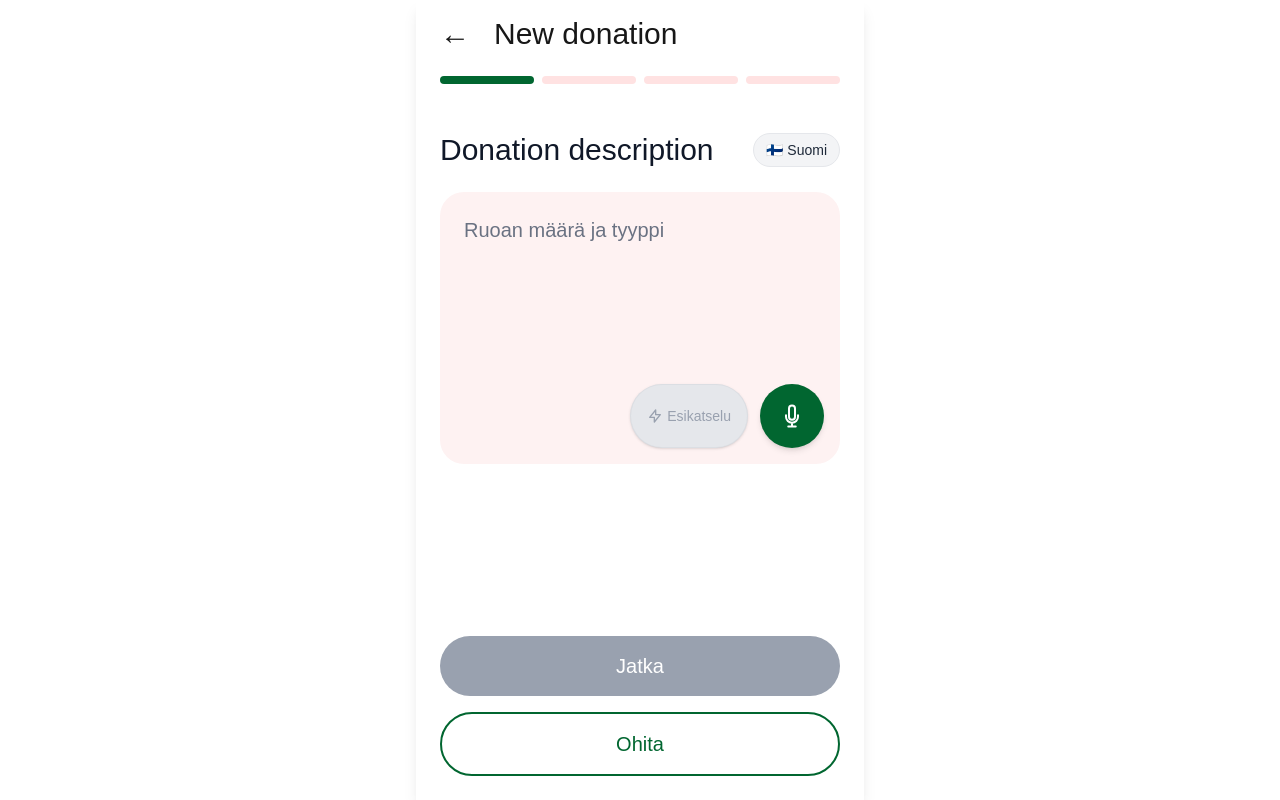
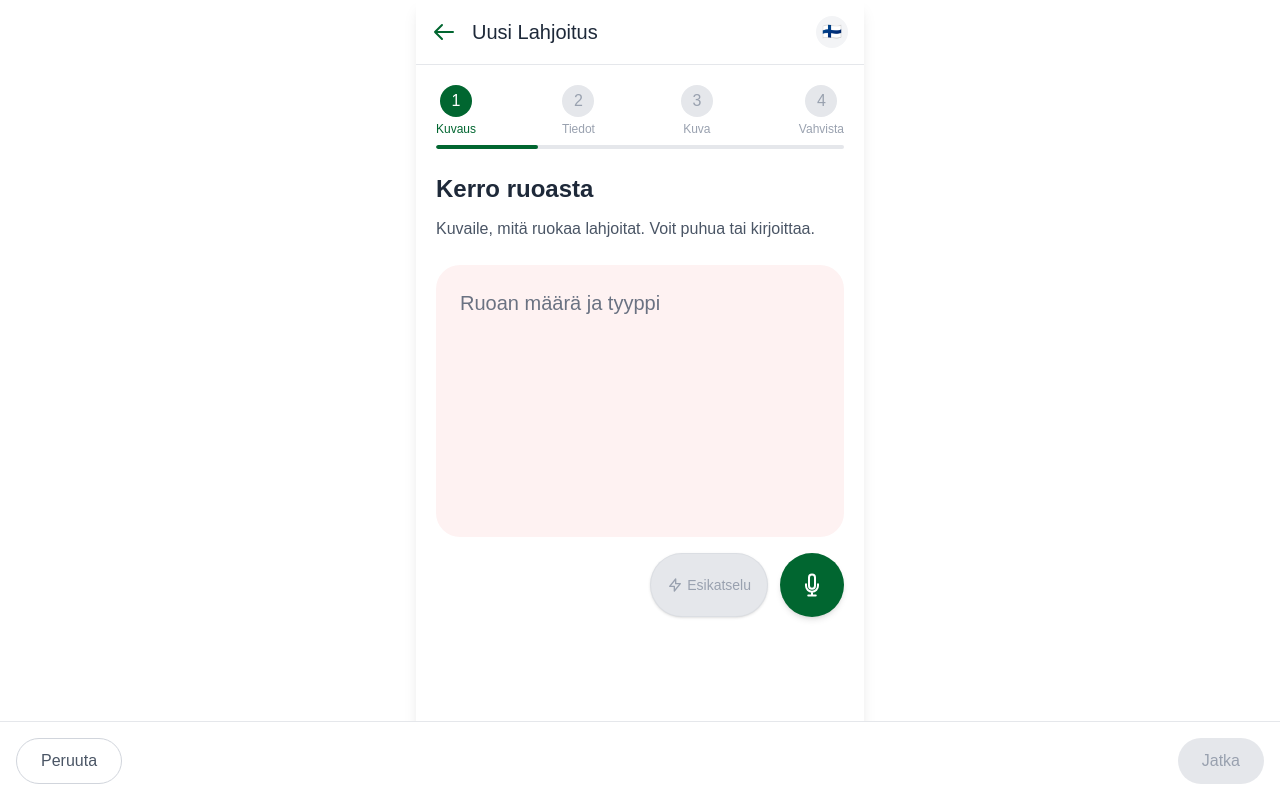
Before and after one commit to rhiday/zipli-web-app, a Next.js app: page /new-donation in a window 1280 px wide. Built offline with nearby package versions, Linux system fonts and the light colour scheme.

Commit message:
Replace Web Speech API with OpenAI Whisper API for voice-to-text

```diff
--- /dev/null
+++ b/src/app/api/speech-to-text/route.ts
@@ -0,0 +1,52 @@
+import { NextResponse } from 'next/server';
+import OpenAI from 'openai';
+import { writeFile } from 'fs/promises';
+import { join } from 'path';
+import { tmpdir } from 'os';
+import { v4 as uuidv4 } from 'uuid';
+import { createReadStream } from 'fs';
+
+// Initialize OpenAI client
+const openai = new OpenAI({
+  apiKey: process.env.OPENAI_API_KEY,
+});
+
+export async function POST(request: Request) {
+  try {
+    const formData = await request.formData();
+    const audioFile = formData.get('audio') as File;
+    const language = formData.get('language') as string || 'fi';
+
+    if (!audioFile) {
+      return NextResponse.json(
+        { error: 'Audio file is required' },
+        { status: 400 }
+      );
+    }
+
+    // Save the audio file temporarily
+    const bytes = await audioFile.arrayBuffer();
+    const buffer = Buffer.from(bytes);
+
+    // Create a temporary file with a unique name
+    const tempFilePath = join(tmpdir(), `${uuidv4()}.webm`);
+    await writeFile(tempFilePath, buffer);
+
+    // Call OpenAI Whisper API
+    const transcription = await openai.audio.transcriptions.create({
+      file: createReadStream(tempFilePath),
+      model: "whisper-1",
+      language: language === 'fi-FI' ? 'fi' : 'en',
+    });
+
+    return NextResponse.json({
+      text: transcription.text
+    });
+  } catch (error) {
+    console.error('Error in speech-to-text API:', error);
+    return NextResponse.json(
+      { error: 'Failed to transcribe audio' },
+      { status: 500 }
+    );
+  }
+}
--- a/src/app/new-donation/page.tsx
+++ b/src/app/new-donation/page.tsx
@@ -2,161 +2,120 @@
 
 import Link from "next/link";
 import Image from "next/image";
-import { useState, useEffect } from "react";
+import { useState, useEffect, useRef } from "react";
 import { useRouter } from "next/navigation";
-
-// Type declarations for the Web Speech API
-interface SpeechRecognitionEvent extends Event {
-  results: SpeechRecognitionResultList;
-  resultIndex: number;
-  error: any;
-}
-
-interface SpeechRecognitionResultList {
-  length: number;
-  item(index: number): SpeechRecognitionResult;
-  [index: number]: SpeechRecognitionResult;
-}
-
-interface SpeechRecognitionResult {
-  length: number;
-  item(index: number): SpeechRecognitionAlternative;
-  [index: number]: SpeechRecognitionAlternative;
-  isFinal: boolean;
-}
-
-interface SpeechRecognitionAlternative {
-  transcript: string;
-  confidence: number;
-}
-
-interface SpeechRecognition extends EventTarget {
-  continuous: boolean;
-  interimResults: boolean;
-  lang: string;
-  start(): void;
-  stop(): void;
-  abort(): void;
-  onresult: (event: SpeechRecognitionEvent) => void;
-  onerror: (event: SpeechRecognitionEvent) => void;
-  onstart: (event: Event) => void;
-  onend: (event: Event) => void;
-}
-
-// Add type declaration for window
-declare global {
-  interface Window {
-    SpeechRecognition?: new () => SpeechRecognition;
-    webkitSpeechRecognition?: new () => SpeechRecognition;
-  }
-}
 
 export default function NewDonation() {
   const router = useRouter();
   const [description, setDescription] = useState("");
   const [isListening, setIsListening] = useState(false);
-  const [speechRecognition, setSpeechRecognition] = useState<SpeechRecognition | null>(null);
   const [language, setLanguage] = useState<'en-US' | 'fi-FI'>('fi-FI'); // Default to Finnish
   const [summaryPoints, setSummaryPoints] = useState<string[]>([]);
   const [showSummary, setShowSummary] = useState(false);
   const [isSummarizing, setIsSummarizing] = useState(false);
 
-  // Initialize speech recognition with the selected language
-  const initSpeechRecognition = (lang: string) => {
-    if (typeof window !== 'undefined') {
-      const SpeechRecognitionAPI = window.SpeechRecognition || window.webkitSpeechRecognition;
+  // For audio recording
+  const mediaRecorderRef = useRef<MediaRecorder | null>(null);
+  const audioChunksRef = useRef<Blob[]>([]);
+  const [isRecording, setIsRecording] = useState(false);
+  const [recordingError, setRecordingError] = useState<string | null>(null);
 
-      if (SpeechRecognitionAPI) {
-        // Stop any existing speech recognition
-        if (speechRecognition) {
-          speechRecognition.stop();
-          setIsListening(false);
-        }
+  // Start recording audio
+  const startRecording = async () => {
+    try {
+      // Reset any previous errors
+      setRecordingError(null);
+      audioChunksRef.current = [];
 
-        const recognition = new SpeechRecognitionAPI();
-        recognition.continuous = true;
-        recognition.interimResults = true;
-        recognition.lang = lang;
+      // Get audio permission and start recording
+      const stream = await navigator.mediaDevices.getUserMedia({ audio: true });
+      const mediaRecorder = new MediaRecorder(stream);
 
-        recognition.onstart = () => {
-          setIsListening(true);
-        };
-
-        recognition.onend = () => {
-          setIsListening(false);
-        };
-
-        recognition.onresult = (event: SpeechRecognitionEvent) => {
-          const transcript = Array.from(event.results)
-            .map(result => result[0])
-            .map(result => result.transcript)
-            .join('');
-
-          setDescription(transcript);
-        };
-
-        recognition.onerror = (event: SpeechRecognitionEvent) => {
-          console.error('Speech recognition error', event.error);
-          setIsListening(false);
-        };
-
-        setSpeechRecognition(recognition);
-      }
+      mediaRecorder.ondataavailable = (event) => {
+        if (event.data.size > 0) {
+          audioChunksRef.current.push(event.data);
         }
       };
 
-  // Initialize speech recognition on component mount
-  useEffect(() => {
-    initSpeechRecognition(language);
+      mediaRecorder.onstop = async () => {
+        setIsRecording(false);
 
-    // Cleanup on unmount
-    return () => {
-      if (speechRecognition) {
-        speechRecognition.stop();
+        if (audioChunksRef.current.length > 0) {
+          await processAudio();
         }
       };
-  }, [language]); // Re-initialize when language changes
 
-  // Add a timer to limit recording to 1 minute
-  useEffect(() => {
-    let timer: NodeJS.Timeout | null = null;
+      // Set a timer to stop recording after 1 minute
+      setTimeout(() => {
+        if (mediaRecorder.state === 'recording') {
+          mediaRecorder.stop();
+        }
+      }, 60000); // 60 seconds
 
-    if (isListening) {
-      // Set a timer to stop recording after 1 minute
-      timer = setTimeout(() => {
-        if (speechRecognition && isListening) {
-          speechRecognition.stop();
-          // After stopping, generate the summary if there's text
-          if (description.trim()) {
-            generateSummaryWithGPT(description);
+      mediaRecorder.start();
+      mediaRecorderRef.current = mediaRecorder;
+      setIsRecording(true);
+
+    } catch (error) {
+      console.error('Error starting recording:', error);
+      setRecordingError('Could not access microphone. Please check permissions.');
+      setIsRecording(false);
+    }
+  };
+
+  // Stop recording audio
+  const stopRecording = () => {
+    if (mediaRecorderRef.current && mediaRecorderRef.current.state === 'recording') {
+      mediaRecorderRef.current.stop();
+    }
+  };
+
+  // Process the recorded audio
+  const processAudio = async () => {
+    if (audioChunksRef.current.length === 0) return;
+
+    try {
+      // Create a blob from the audio chunks
+      const audioBlob = new Blob(audioChunksRef.current, { type: 'audio/webm' });
+
+      // Create a FormData object to send the audio file
+      const formData = new FormData();
+      formData.append('audio', audioBlob, 'recording.webm');
+      formData.append('language', language);
+
+      // Send the audio to our API endpoint
+      const response = await fetch('/api/speech-to-text', {
+        method: 'POST',
+        body: formData,
+      });
+
+      if (!response.ok) {
+        throw new Error('Failed to transcribe audio');
+      }
+
+      const data = await response.json();
+
+      // Update the description with the transcribed text
+      if (data.text) {
+        setDescription(prev => prev ? `${prev} ${data.text}` : data.text);
+
+        // Generate summary automatically
+        if (data.text.trim()) {
+          generateSummaryWithGPT(data.text.trim());
         }
       }
-      }, 60000); // 60 seconds = 1 minute
-    }
-
-    // Clear the timer if listening stops before the time limit
-    return () => {
-      if (timer) {
-        clearTimeout(timer);
+    } catch (error) {
+      console.error('Error processing audio:', error);
+      setRecordingError('Error processing the recording. Please try again.');
     }
   };
-  }, [isListening, speechRecognition, description]);
 
-  const toggleListening = () => {
-    if (!speechRecognition) {
-      alert('Speech recognition is not supported in your browser.');
-      return;
-    }
-
-    if (isListening) {
-      speechRecognition.stop();
-      // After stopping, generate the summary if there's text
-      if (description.trim()) {
-        generateSummaryWithGPT(description);
-      }
+  // Toggle recording state
+  const toggleRecording = () => {
+    if (isRecording) {
+      stopRecording();
     } else {
-      speechRecognition.start();
-      setShowSummary(false);
+      startRecording();
     }
   };
 
@@ -231,38 +190,62 @@ export default function NewDonation() {
   };
 
   return (
-    <div className="flex flex-col min-h-screen bg-white p-6 pt-4">
-      {/* Header with back button */}
-      <header className="flex items-center mb-6">
-        <Link href="/" className="mr-6">
-          <div className="text-3xl">←</div>
+    <main className="flex flex-col min-h-screen">
+      {/* Header */}
+      <header className="bg-white border-b border-gray-200 p-4 flex items-center justify-between">
+        <div className="flex items-center">
+          <Link href="/" className="text-green-800 mr-4">
+            <svg xmlns="http://www.w3.org/2000/svg" fill="none" viewBox="0 0 24 24" stroke="currentColor" className="w-6 h-6">
+              <path strokeLinecap="round" strokeLinejoin="round" strokeWidth={2} d="M10 19l-7-7m0 0l7-7m-7 7h18" />
+            </svg>
           </Link>
-        <h1 className="text-3xl font-medium">New donation</h1>
+          <h1 className="text-xl font-medium text-gray-800">
+            {language === 'fi-FI' ? 'Uusi Lahjoitus' : 'New Donation'}
+          </h1>
+        </div>
+        <button
+          onClick={toggleLanguage}
+          className="flex items-center justify-center rounded-full w-8 h-8 bg-gray-100 text-gray-700 hover:bg-gray-200 transition-colors"
+        >
+          {language === 'fi-FI' ? '🇫🇮' : '🇺🇸'}
+        </button>
       </header>
 
-      {/* Progress stepper */}
-      <div className="flex gap-2 mb-12">
-        <div className="h-2 rounded-full bg-green-800 flex-1"></div>
-        <div className="h-2 rounded-full bg-red-100 flex-1"></div>
-        <div className="h-2 rounded-full bg-red-100 flex-1"></div>
-        <div className="h-2 rounded-full bg-red-100 flex-1"></div>
+      <div className="flex-grow flex flex-col p-5 pb-24">
+        {/* Step indicator */}
+        <div className="mb-6">
+          <div className="flex items-center justify-between">
+            <div className="flex flex-col items-center">
+              <div className="w-8 h-8 bg-green-800 text-white rounded-full flex items-center justify-center font-medium">1</div>
+              <span className="text-xs mt-1 text-green-800 font-medium">
+                {language === 'fi-FI' ? 'Kuvaus' : 'Description'}
+              </span>
+            </div>
+            {Array.from({ length: 3 }).map((_, i) => (
+              <div key={i} className="flex flex-col items-center">
+                <div className="w-8 h-8 bg-gray-200 text-gray-400 rounded-full flex items-center justify-center font-medium">{i + 2}</div>
+                <span className="text-xs mt-1 text-gray-400">
+                  {i === 0 && (language === 'fi-FI' ? 'Tiedot' : 'Details')}
+                  {i === 1 && (language === 'fi-FI' ? 'Kuva' : 'Photo')}
+                  {i === 2 && (language === 'fi-FI' ? 'Vahvista' : 'Confirm')}
+                </span>
+              </div>
+            ))}
+          </div>
+          <div className="mt-2 h-1 bg-gray-200 rounded-full overflow-hidden">
+            <div className="h-full bg-green-800 rounded-full" style={{ width: '25%' }}></div>
+          </div>
         </div>
 
-      {/* Form section */}
-      <main className="flex-1 flex flex-col">
-        <div className="flex justify-between items-center mb-6">
-          <h2 className="text-3xl font-medium text-gray-900">Donation description</h2>
+        <h2 className="text-2xl font-semibold mb-3 text-gray-800">
+          {language === 'fi-FI' ? 'Kerro ruoasta' : 'Describe the food'}
+        </h2>
+        <p className="text-gray-600 mb-6">
+          {language === 'fi-FI'
+            ? 'Kuvaile, mitä ruokaa lahjoitat. Voit puhua tai kirjoittaa.'
+            : 'Describe what food you are donating. You can speak or type.'}
+        </p>
 
-          {/* Language toggle */}
-          <button
-            onClick={toggleLanguage}
-            className="px-3 py-1.5 bg-gray-100 rounded-full text-sm font-medium text-gray-800 hover:bg-gray-200 transition-colors border border-gray-200"
-          >
-            {language === 'fi-FI' ? '🇫🇮 Suomi' : '🇺🇸 English'}
-          </button>
-        </div>
-
-        {/* Text input area with voice button */}
         <div className="relative mb-auto">
           <div className="bg-red-50 rounded-3xl p-6 min-h-64 flex items-start">
             <textarea
@@ -275,6 +258,22 @@ export default function NewDonation() {
                 setShowSummary(false);
               }}
             />
+          </div>
+
+          {/* Error message for recording */}
+          {recordingError && (
+            <div className="mt-2 text-sm text-red-600 px-2">
+              <p>{recordingError}</p>
+            </div>
+          )}
+
+          {/* Recording status message */}
+          <div className="mt-2 text-sm text-gray-500 px-2 md:hidden">
+            <p>
+              {language === 'fi-FI'
+                ? "Paina mikrofoni-kuvaketta aloittaaksesi nauhoituksen. Nauhoitus loppuu automaattisesti minuutin jälkeen."
+                : "Tap the microphone icon to start recording. Recording will automatically stop after one minute."}
+            </p>
           </div>
 
           {/* Summary of key points */}
@@ -319,8 +318,10 @@ export default function NewDonation() {
             </div>
           )}
 
-          {/* Microphone button with language indicator */}
-          <div className="absolute bottom-4 right-4 flex gap-3">
+          {/* Controls section with proper spacing */}
+          <div className="mt-4 space-y-4">
+            {/* Microphone and preview buttons in a fixed container */}
+            <div className="flex justify-end gap-3 mt-4">
               {/* Preview summary button */}
               <button
                 className={`rounded-full px-4 py-3 transition-colors shadow-sm ${
@@ -331,9 +332,9 @@ export default function NewDonation() {
                       : 'bg-gray-200 text-gray-600 border border-gray-300 hover:bg-gray-300' // Ready to preview
                 }`}
                 onClick={() => {
-                // If currently listening, stop the microphone first
-                if (isListening && speechRecognition) {
-                  speechRecognition.stop();
+                  // If currently recording, stop first
+                  if (isRecording) {
+                    stopRecording();
                   }
 
                   if (description.trim() && !showSummary) {
@@ -366,9 +367,9 @@ export default function NewDonation() {
               {/* Voice input button */}
               <button
                 className={`rounded-full p-4 transition-colors shadow-md ${
-                isListening ? 'bg-red-600 animate-pulse' : 'bg-green-800 hover:bg-green-900'
+                  isRecording ? 'bg-red-600 animate-pulse' : 'bg-green-800 hover:bg-green-900'
                 }`}
-              onClick={toggleListening}
+                onClick={toggleRecording}
               >
                 <div className="text-white w-8 h-8 flex items-center justify-center">
                   <svg xmlns="http://www.w3.org/2000/svg" fill="none" viewBox="0 0 24 24" stroke="currentColor" className="w-6 h-6">
@@ -378,32 +379,38 @@ export default function NewDonation() {
               </button>
             </div>
 
-          {/* Speech status message */}
-          {isListening && (
-            <div className="absolute bottom-20 right-4 bg-green-100 text-green-800 py-1.5 px-4 rounded-full text-sm font-medium animate-pulse border border-green-300 shadow-sm">
-              {language === 'fi-FI' ? 'Kuuntelee...' : 'Listening...'}
-            </div>
+            {/* Recording status message */}
+            <div className="flex justify-center mt-2">
+              {isRecording && (
+                <span className="bg-red-100 text-red-800 text-xs font-medium px-2.5 py-0.5 rounded-full animate-pulse">
+                  {language === 'fi-FI' ? 'Nauhoittaa...' : 'Recording...'}
+                </span>
               )}
             </div>
+          </div>
+        </div>
 
-        {/* Bottom buttons */}
-        <div className="space-y-4 mt-6">
+        {/* Footer with navigation buttons */}
+        <div className="fixed bottom-0 left-0 right-0 bg-white border-t border-gray-200 p-4 flex justify-between">
+          <Link
+            href="/"
+            className="px-6 py-2.5 rounded-full border border-gray-300 text-gray-600 font-medium hover:bg-gray-50 transition-colors"
+          >
+            {language === 'fi-FI' ? 'Peruuta' : 'Cancel'}
+          </Link>
           <button
-            className={`w-full ${description.trim() ? 'bg-green-800' : 'bg-gray-400'} text-white text-xl font-medium py-4 rounded-full transition-colors ${description.trim() ? 'hover:bg-green-900' : ''}`}
+            className={`px-6 py-2.5 rounded-full font-medium transition-colors ${
+              description.trim()
+                ? 'bg-green-800 text-white hover:bg-green-900'
+                : 'bg-gray-200 text-gray-400 cursor-not-allowed'
+            }`}
             onClick={handleContinue}
             disabled={!description.trim()}
           >
             {language === 'fi-FI' ? 'Jatka' : 'Continue'}
           </button>
-
-          <button
-            className="w-full border-2 border-green-800 text-green-800 text-xl font-medium py-4 rounded-full hover:bg-green-50 transition-colors"
-            onClick={() => router.push("/new-donation/step2")}
-          >
-            {language === 'fi-FI' ? 'Ohita' : 'Skip'}
-          </button>
+        </div>
       </div>
     </main>
-    </div>
   );
 }
```
Lines whose indentation alone changed are shown as unchanged.
